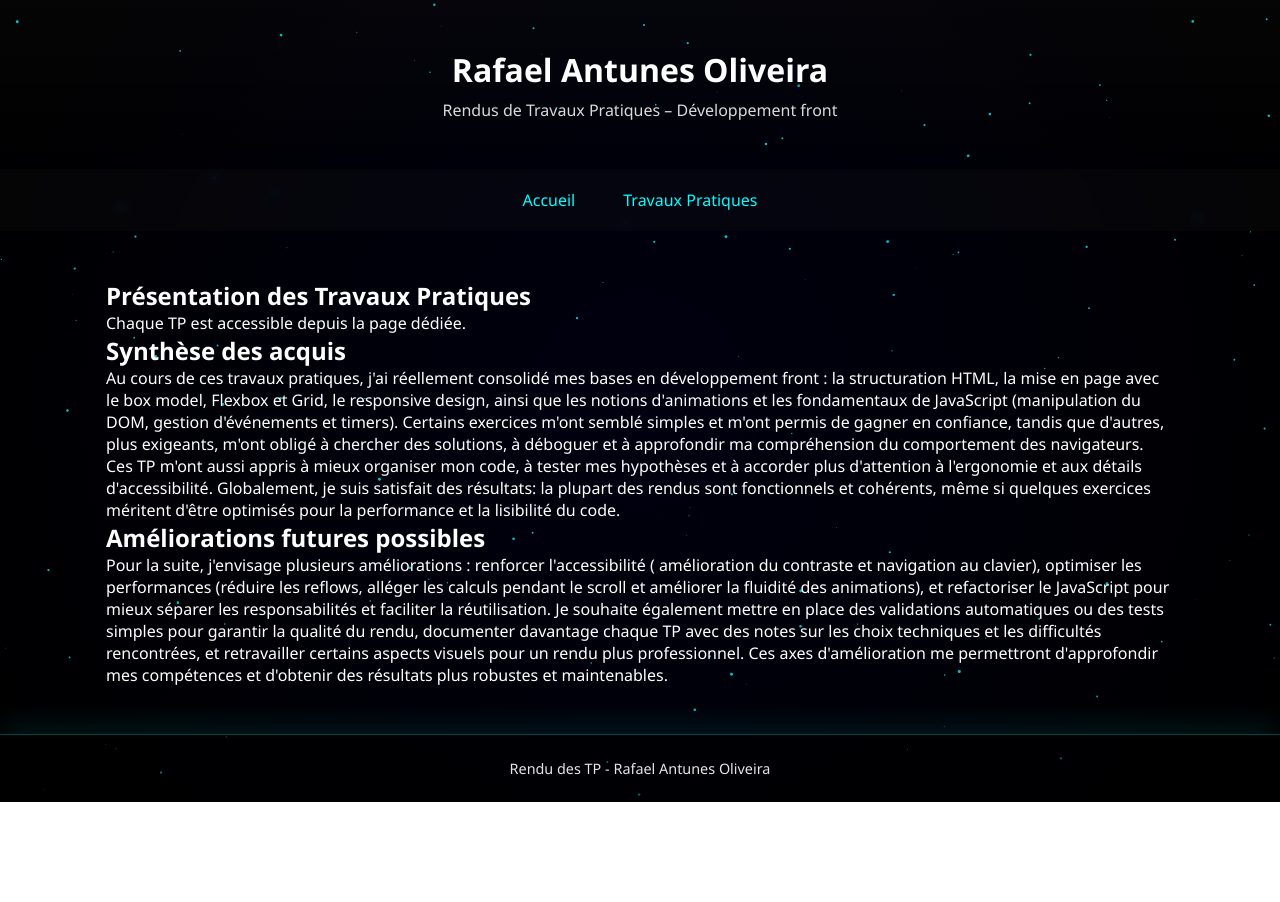
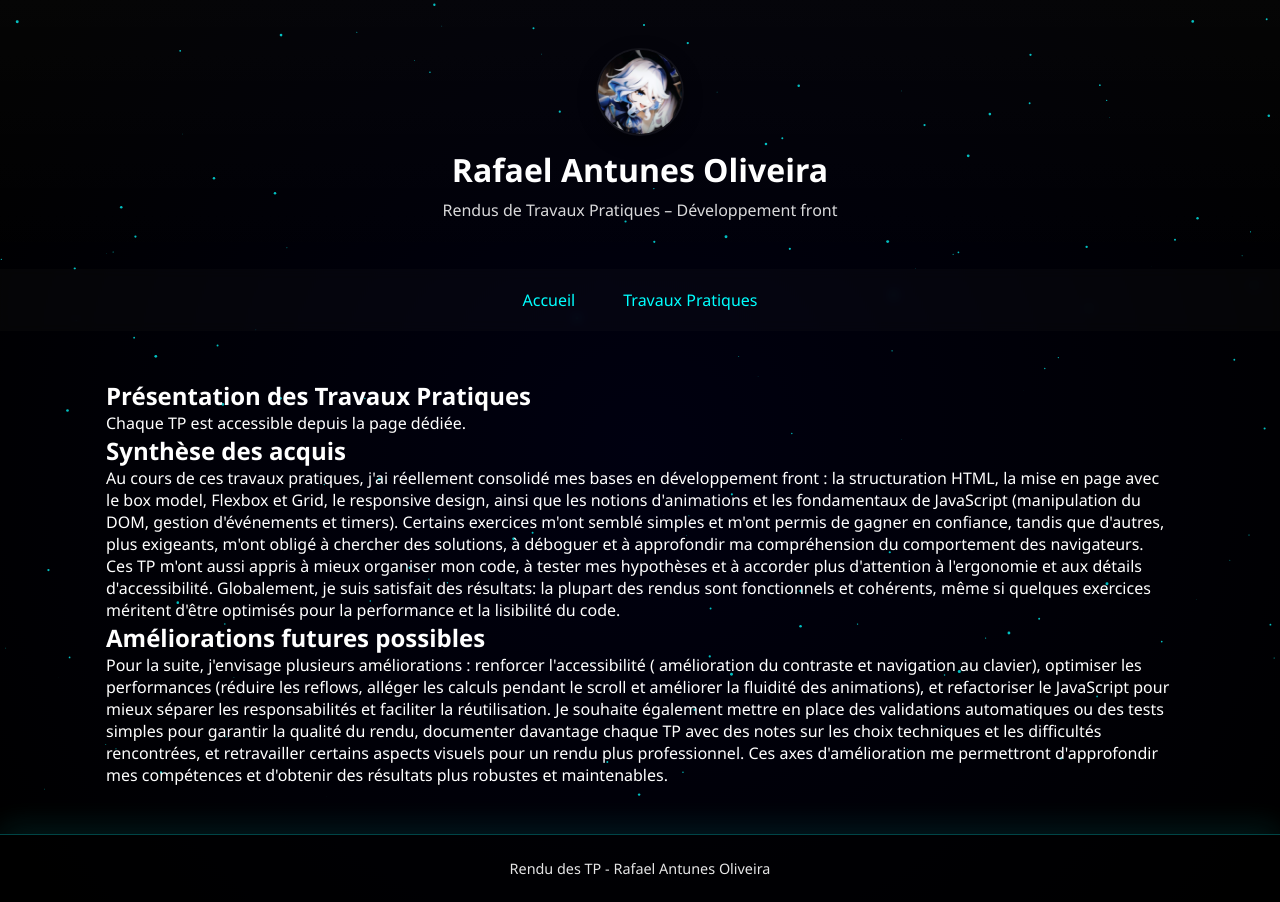
Before and after one commit to alnrfLO/Rendu-tp, a plain HTML site: page index.html in a window 1280 px wide. Before the commit the page ends 802 px from the top, so only its background shows below. Drawn offline with Linux system fonts and the light colour scheme.

Commit message:
Add files via upload

```diff
--- a/index.html
+++ b/index.html
@@ -9,6 +9,7 @@
 <body>
 <canvas id="stars" aria-hidden="true"></canvas>
 <header>
+    <img class="header-logo" src="furina.jpg" alt="Logo Rafael">
     <h1>Rafael Antunes Oliveira </h1>
     <p>Rendus de Travaux Pratiques – Développement front </p>
 </header>
--- a/style.css
+++ b/style.css
@@ -75,6 +75,22 @@ header {
   z-index: 2;
 }
 header p { opacity: 0.85; margin-top: 8px; }
+
+/* Header logo */
+.header-logo {
+  width: 88px;
+  height: 88px;
+  object-fit: cover;
+  border-radius: 50%;
+  display: block;
+  margin: 0 auto 12px;
+  box-shadow: 0 6px 18px rgba(0,0,0,0.4);
+  border: 2px solid rgba(255,255,255,0.06);
+}
+
+@media (max-width: 520px) {
+  .header-logo { width: 64px; height: 64px; margin-bottom: 8px; }
+}
 
 /* Navigation */
 nav {
```
Also changed, not shown: Pages/tp.html (+1 -0 lines), furina.jpg (added).
